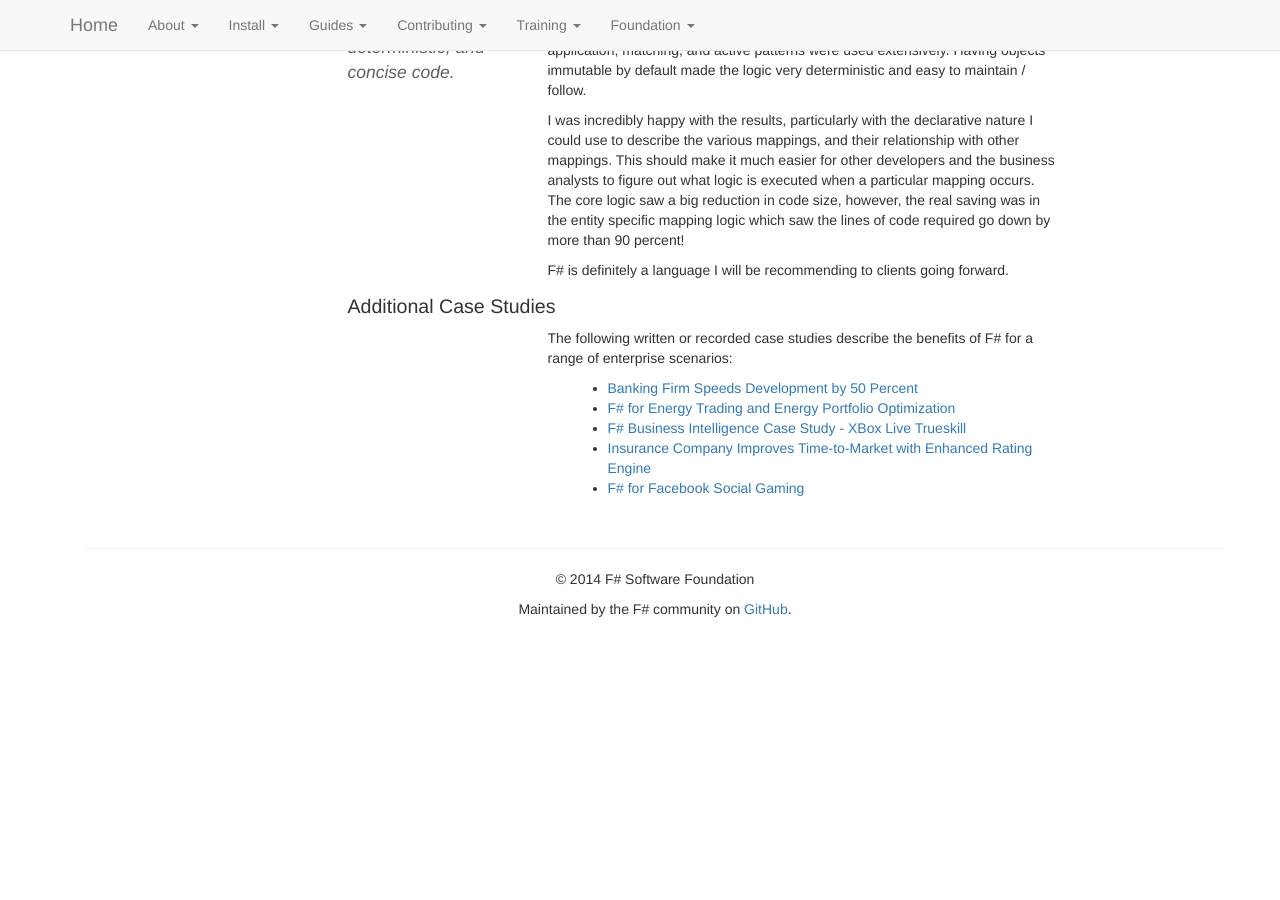
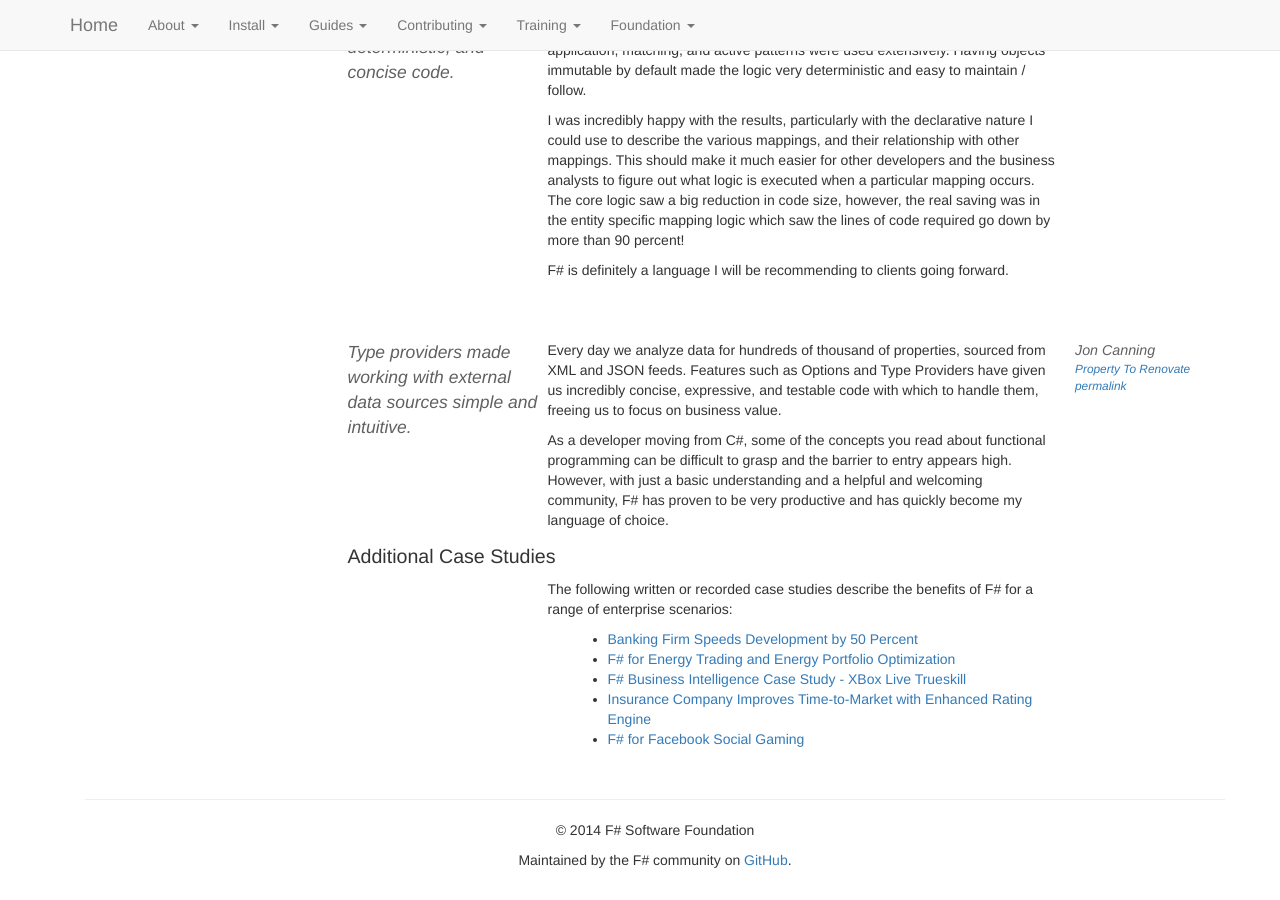
Before and after one commit to fsharp/fsharp.org, a Jekyll site: the page built from testimonials/index.md, in a window 1280 px wide and 900 px high, scrolled down 18549 px. Built offline with Jekyll 4.4.1, drawn with Linux system fonts in a browser that asks for light colours; nearby versions of some CDN libraries; some web fonts are replaced; comment, search, counter and statistics services are not loaded; before the commit the page ends 19198 px from its top, so only the background shows below that.

Commit message:
Property To Renovate

```diff
--- a/testimonials/index.md
+++ b/testimonials/index.md
@@ -1275,6 +1275,7 @@ F# is a powerful language and it is great to do cross platform development with
 2. [Readify](http://readify.net/)
 3. [permalink](#stephen-kennedy)
 
+
 I was consulting at engagement for a large multi-national organization that produces financial software where the need to rewrite the component that deals with importing data from various flat-file formats was identified.  The component needed to handle complex business logic and user defined mapping.
 
 F# was chosen over C# as it provided a large number of language features related to mapping out of the box.  Code quotations, discriminated unions, partial application, matching, and active patterns were used extensively.  Having objects immutable by default made the logic very deterministic and easy to maintain / follow.
@@ -1287,6 +1288,21 @@ F# is definitely a language I will be recommending to clients going forward.
 
 
 
+<a id="jon-canning"> &nbsp; </a>
+---
+
+> Type providers made working with external data sources simple and intuitive.
+
+1. **Jon Canning**
+2. [Property To Renovate](http://propertytorenovate.co.uk)
+3. [permalink](#jon-canning)
+
+
+Every day we analyze data for hundreds of thousand of properties, sourced from XML and JSON feeds. Features such as Options and Type Providers have given us incredibly concise, expressive, and testable code with which to handle them, freeing us to focus on business value.
+
+As a developer moving from C#, some of the concepts you read about functional programming can be difficult to grasp and the barrier to entry appears high. However, with just a basic understanding and a helpful and welcoming community, F# has proven to be very productive and has quickly become my language of choice.
+
+
 
 ### Additional Case Studies
 
```
